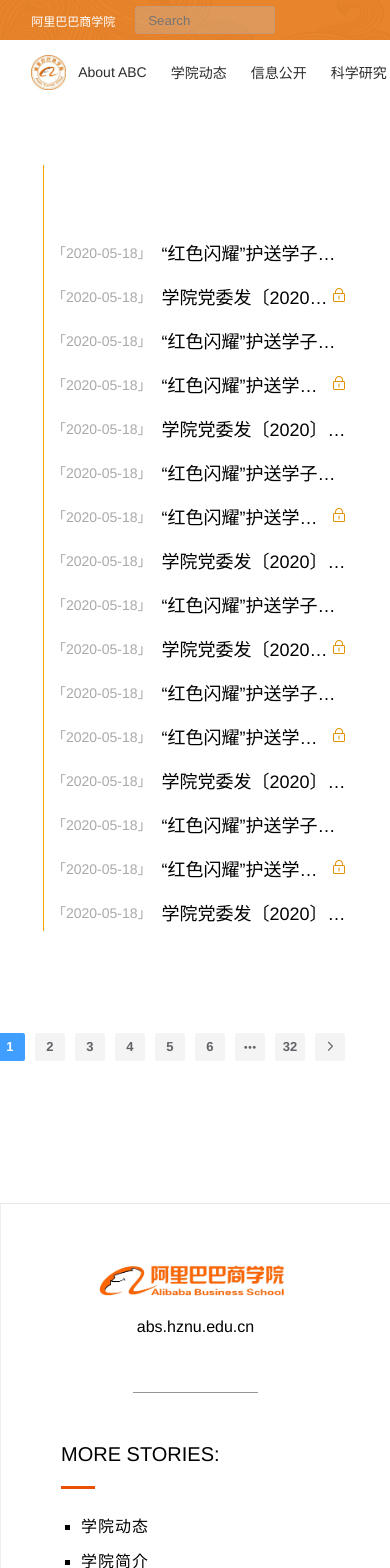
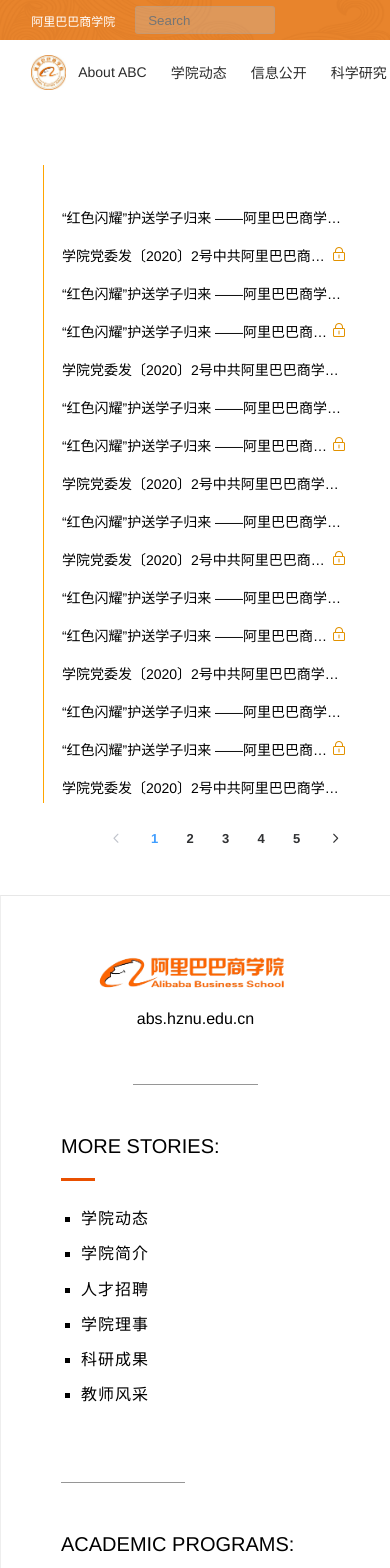
Before and after one commit to YeZhikang/Yezhikang-Blog-UI, a Vue app: page /#/ali-business-school/1/1 in a window 390 px wide. Shown: the top 1568 px of the page. Built offline with nearby package versions, Linux system fonts and the light colour scheme.

Commit message:
style: 修复了样式上的一些问题

```diff
--- a/src/components/academy/AcademyAdv.vue
+++ b/src/components/academy/AcademyAdv.vue
@@ -88,5 +88,10 @@
             overflow: scroll;
 
         }
+
+        .adv-des{
+            height: 70px !important;
+        }
+
     }
 </style>
--- a/src/components/academy/AcademyList.vue
+++ b/src/components/academy/AcademyList.vue
@@ -1,6 +1,9 @@
 <template>
     <div>
-        <div class="fb" style="flex-wrap: wrap">
+        <div
+            class="fb"
+            style="flex-wrap: wrap"
+        >
             <div class="model-container">
                 <h1 class="model-title">{{ item }}</h1>
                 <div class="model-list">
@@ -8,8 +11,12 @@
                         class="model-unit fa"
                         v-for="(newItem,i) in newsArr"
                         :key="i"
+                        @click="handlePush(newItem)"
                     >
-                        <div style="font-weight: 300;flex-shrink: 0;font-size: 14px;color: darkgrey">
+                        <div
+                            class="date"
+                            style="font-weight: 300;flex-shrink: 0;font-size: 14px;color: darkgrey"
+                        >
                             「{{ newItem.date }}」
                         </div>
                         <div class="unit-title els-1">
@@ -23,13 +30,13 @@
                 </div>
 
                 <el-pagination
-                    style="margin: 100px 0;justify-content: flex-end;display: flex"
-                    background
+                    class="pagination"
                     layout="prev, pager, next"
-                    :total="320">
+                    :total="50"
+                >
                 </el-pagination>
             </div>
-            <side-bar class="sidebar" />
+            <side-bar class="sidebar"/>
         </div>
         <academy-footer/>
     </div>
@@ -156,7 +163,25 @@
                     isPermission: false
 
                 },
-            ]
+            ].map(item => {
+                item.id = Date.now() + Math.floor(Math.random()*10000)
+                return item
+            })
+        }
+    },
+    methods:{
+        handlePush(navItem){
+            const {par, item} = this.$route.params
+            this.$router.push({
+                name: 'ali-read',
+                params: {
+                    par,
+                    item
+                },
+                query:{
+                    articleId: navItem.id
+                }
+            })
         }
     },
     watch: {
@@ -170,17 +195,17 @@
         //     immediate: true
         // }
     },
-    beforeRouteEnter(to,from,next){
+    beforeRouteEnter(to, from, next) {
         next(vm => {
-            const {par, item} = vm.$route.params
-            const {parName, name} = checkBack(par, item)
+            const { par, item } = vm.$route.params
+            const { parName, name } = checkBack(par, item)
             vm.par = parName
             vm.item = name
         })
     },
-    beforeRouteUpdate(to,from,next){
-        const {par, item} = to.params
-        const {parName, name} = checkBack(par, item)
+    beforeRouteUpdate(to, from, next) {
+        const { par, item } = to.params
+        const { parName, name } = checkBack(par, item)
         this.par = parName
         this.item = name
         next()
@@ -196,6 +221,7 @@
         width: 53%;
         margin-left: 11%;
         padding: 40px 0;
+
         .article {
             font-size: 16px;
             line-height: 1.8;
@@ -213,7 +239,7 @@
             color: #666565
         }
 
-        .sidebar{
+        .sidebar {
             width: 26%;
         }
 
@@ -225,6 +251,12 @@
             border-right: 1px solid #d7d5d5;
             padding-right: 6px;
         }
+    }
+
+    .pagination {
+        margin: 35px 0 30px;
+        justify-content: flex-end;
+        display: flex
     }
 
     .txr {
@@ -263,13 +295,30 @@
     }
 
     @media screen and (max-width: 800px) {
-        .sidebar{
+        .sidebar {
             width: 100%;
             border-top: 1px solid rgb(231, 231, 231);
         }
 
-        .model-container{
+        .model-container {
             width: 80%;
+            padding-bottom: 20px;
+        }
+
+        .model-list {
+            padding-top: 30px;
+        }
+
+        .unit-title {
+            font-size: 14px;
+        }
+
+
+        .date {
+            display: none;
+        }
+        .pagination {
+            margin: 20px auto;
         }
     }
 
--- a/src/components/academy/AcademyNav.vue
+++ b/src/components/academy/AcademyNav.vue
@@ -342,12 +342,13 @@
     watch: {
         $route:{
             handler: function (val) {
-                const {params} = val
+                const {params,query} = val
 
-                if(params.par !==  'about' && this.$route.name === 'ali-read'){
+                if(params.par !==  'about' && this.$route.name === 'ali-read' && (!query.articleId)){
                     this.$router.push({
                         name: 'bridge',
-                        params
+                        params,
+                        query
                     })
                     return
                 }
@@ -597,5 +598,9 @@
         .nav__link:nth-child(1){
             padding-left: 0;
         }
+        .nav__closer{
+            display: none !important;
+        }
+
     }
 </style>
--- a/src/components/academy/ActiveCard.vue
+++ b/src/components/academy/ActiveCard.vue
@@ -25,7 +25,7 @@
             <div >
                 <div class="fa mt20" v-for="(newItem,index) in newsArr" :key="index">
                     <DateRender :time="newItem.time" />
-                    <div class="ml20">
+                    <div class="ml20 new-main">
                         <h3 style="font-size: 16px;font-weight: 400" class="els-1">{{ newItem.title }}</h3>
                         <p style="font-size: 12px;font-weight: 300" class="els-2">{{ newItem.main }}</p>
                     </div>
@@ -163,5 +163,15 @@
             text-overflow: ellipsis;
             -webkit-line-clamp: 2 !important;
         }
+
+        .new-main{
+            margin-left: 10px;
+        }
+
+
+        .active-card{
+            padding: 20px;
+        }
+
     }
 </style>
--- a/src/components/academy/tools/DateRender.vue
+++ b/src/components/academy/tools/DateRender.vue
@@ -39,4 +39,16 @@
             color: #e97419;
         }
     }
+
+    @media screen and (max-width: 800px){
+        .time-render p{
+            font-size: 12px;
+        }
+
+        .date-render{
+            height: 50px;
+            width: 50px;
+            flex-shrink: 0;
+        }
+    }
 </style>
--- a/src/views/Bridge.vue
+++ b/src/views/Bridge.vue
@@ -6,13 +6,13 @@
 export default {
     name: "bridge",
     created() {
-        const {params} = this.$route
-
-        this.$router.push({
-            name: 'ali-check',
-            params
-        })
-
+        const {params,query} = this.$route
+        if(!query.articleId){
+            this.$router.push({
+                name: 'ali-check',
+                params
+            })
+        }
     }
 }
 </script>
--- a/src/views/playground.vue
+++ b/src/views/playground.vue
@@ -2,7 +2,7 @@
     <div>
         <AcademyImages/>
         <AcademyAdv/>
-        <div class="main-card">
+        <div class="main-card main-card__a">
             <ActiveCard class="active-card-unit"/>
             <ActiveCard style="z-index: -1" class="active-card-unit" />
         </div>
@@ -101,6 +101,11 @@
     @media screen and (max-width: 800px){
         .main-card{
             flex-wrap: wrap;
+
+        }
+
+        .main-card__a{
+            margin-top: 80px;
         }
         .active-card-unit{
             width: 100%;
```
